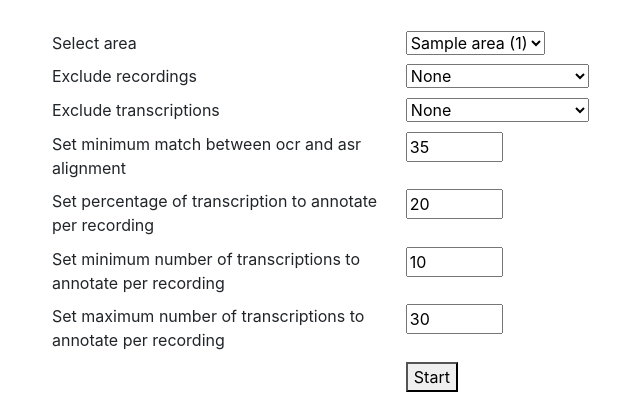
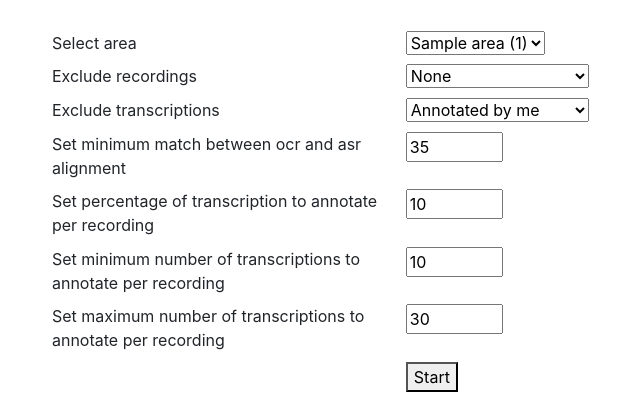
Before and after one commit to martijnbentum/asta, a Django app: template texts/templates/texts/select_area.html in a window 1280 px wide. Shown: the part 56-452 px from the top of the page, without its empty margins (62-702 px from the left). Run offline with Django 4.2, Linux system fonts and the light colour scheme; a user stored in the database is signed in; tables that the repository leaves empty hold one stand-in row (values such as "Sample post"); the template is opened without the code that fills it: most values are stand-ins (such as "Sample title", 1, 10 or a date in 2020); some libraries are stand-ins or nearby versions.

Commit message:
changed defaults for selecting materials

```diff
--- a/texts/templates/texts/select_area.html
+++ b/texts/templates/texts/select_area.html
@@ -46,14 +46,14 @@
             </td>
             <td class="col-4">
                 <select name="exclude_transcriptions" id="exclude_transcriptions">
+                    <option value="annotated by me">
+                        Annotated by me
+                    </option>
                     <option value="none">
                         None
                     </option>
                     <option value="annotated by anyone">
                         Annotated by anyone
-                    </option>
-                    <option value="annotated by me">
-                        Annotated by me
                     </option>
                 </select>
             </td>
@@ -83,7 +83,7 @@
                     type="number"
                     id="perc_lines"
                     name="perc_lines"
-                    value="20"
+                    value="10"
                     min="0"
                     max="100">
             </td>
```
Also changed, not shown: texts/templates/texts/select_province.html (+4 -4 lines).
